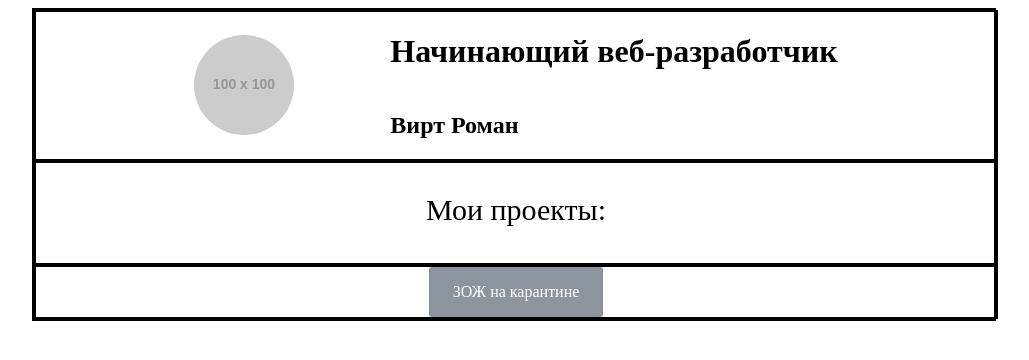
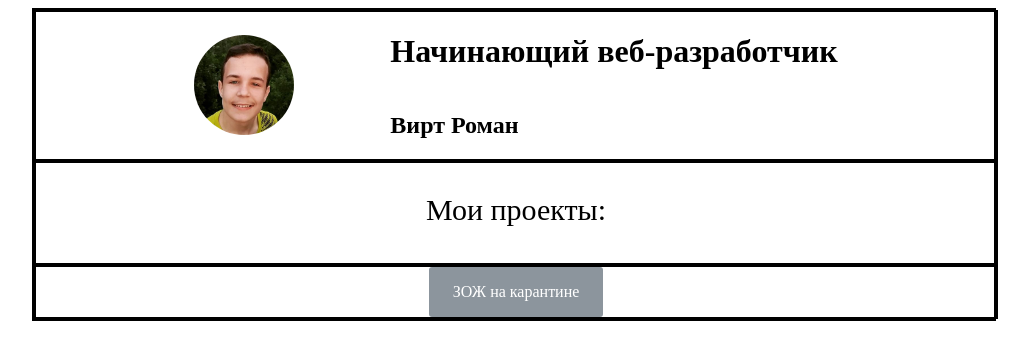
Before and after one commit to RomaWirth/RomaWirth.github.io, a plain HTML site: page index.html in a window 1280 px wide. Shown: the whole page, without its empty margins (126-1155 px from the left). Drawn offline with Linux system fonts and the light colour scheme; placeholder pictures from the web are drawn by us.

Commit message:
Добавил фото на страницу

```diff
--- a/index.html
+++ b/index.html
@@ -8,7 +8,7 @@
 <body>
 	<div class="container">
 		<div class="topBlock">
-			<img class="img_topBlock" src="https://via.placeholder.com/100" alt="img">
+			<img class="img_topBlock" src="avatar.PNG" alt="img">
 			<div class="headlines">
 				<h1>Начинающий веб-разработчик</h1>
 				<h2>Вирт Роман</h2>
```
Also changed, not shown: avatar.PNG (added).
